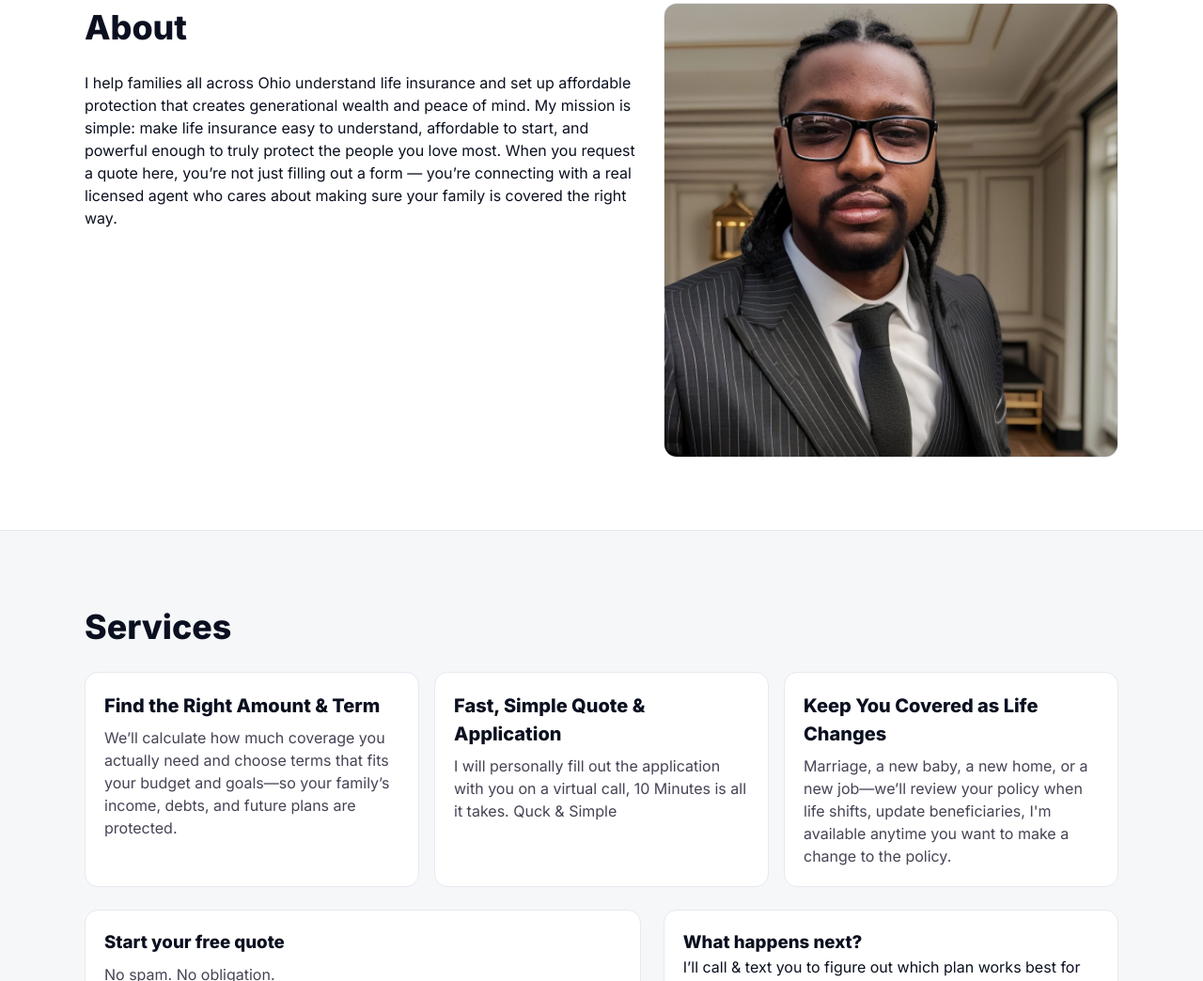
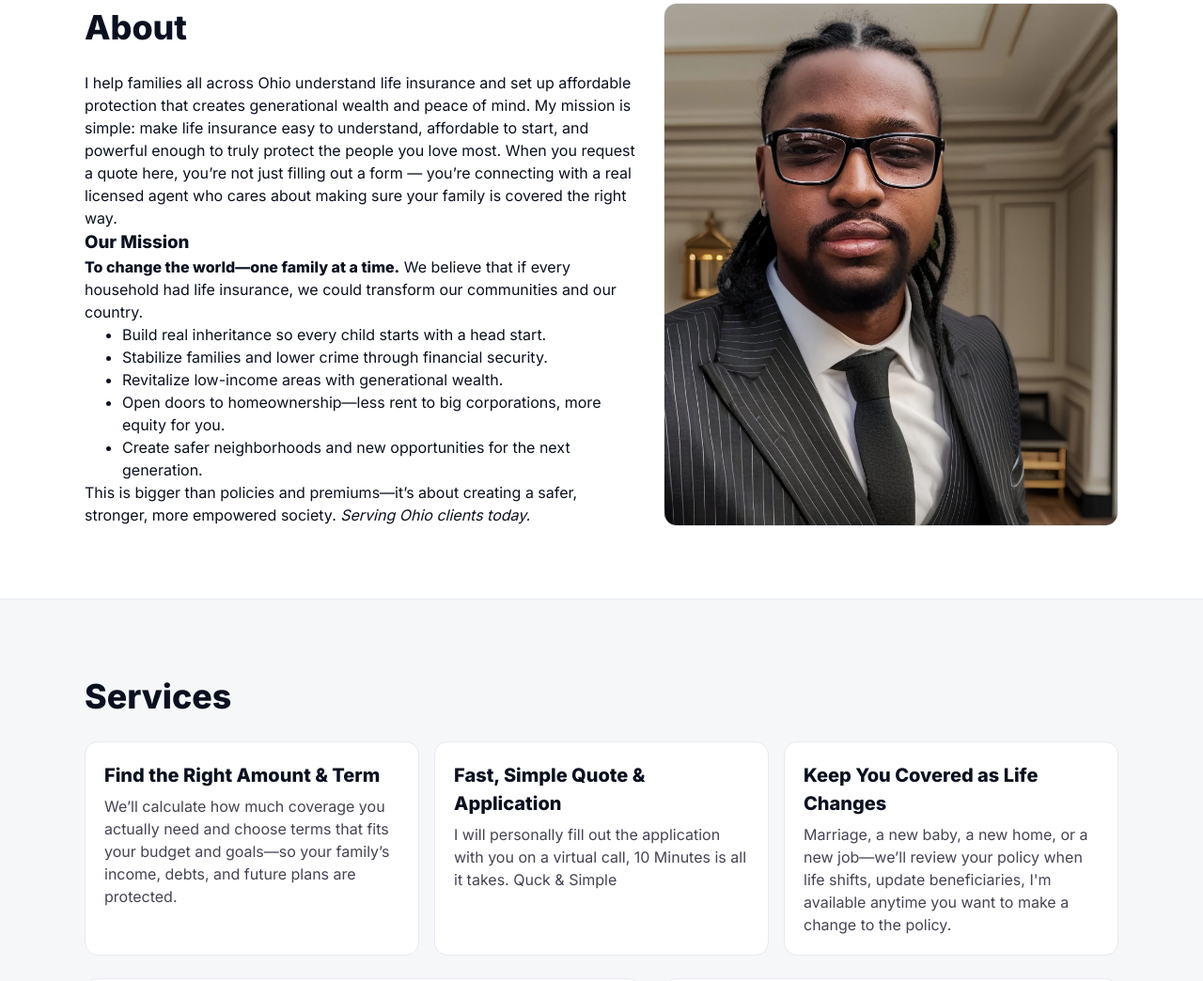
Before and after one commit to BoomyCoder/Life-Insurance-Form, a plain HTML site: page index.html in a window 1280 px wide. Shown: the part 864-1908 px from the top of the page at 94% size. Drawn offline with Linux system fonts and the light colour scheme; a script that the page names is missing.

Commit message:
Update index.html
mission statement

```diff
--- a/index.html
+++ b/index.html
@@ -72,6 +72,27 @@
           <p>I help families all across Ohio understand life insurance and set up affordable protection that creates generational wealth and peace of mind. My mission is simple: make life insurance easy to understand, affordable to start, and powerful enough to truly protect the people you love most.
 
 When you request a quote here, you’re not just filling out a form — you’re connecting with a real licensed agent who cares about making sure your family is covered the right way.</p>
+
+
+        <div class="mission-box">
+  <h3>Our Mission</h3>
+  <p>
+    <strong>To change the world—one family at a time.</strong> We believe that if every
+    household had life insurance, we could transform our communities and our country.
+  </p>
+  <ul>
+    <li>Build real inheritance so every child starts with a head start.</li>
+    <li>Stabilize families and lower crime through financial security.</li>
+    <li>Revitalize low-income areas with generational wealth.</li>
+    <li>Open doors to homeownership—less rent to big corporations, more equity for you.</li>
+    <li>Create safer neighborhoods and new opportunities for the next generation.</li>
+  </ul>
+  <p>
+    This is bigger than policies and premiums—it’s about creating a safer, stronger,
+    more empowered society. <em>Serving Ohio clients today.</em>
+  </p>
+</div>
+
 
         </div>
         <div class="card media-card">
```
